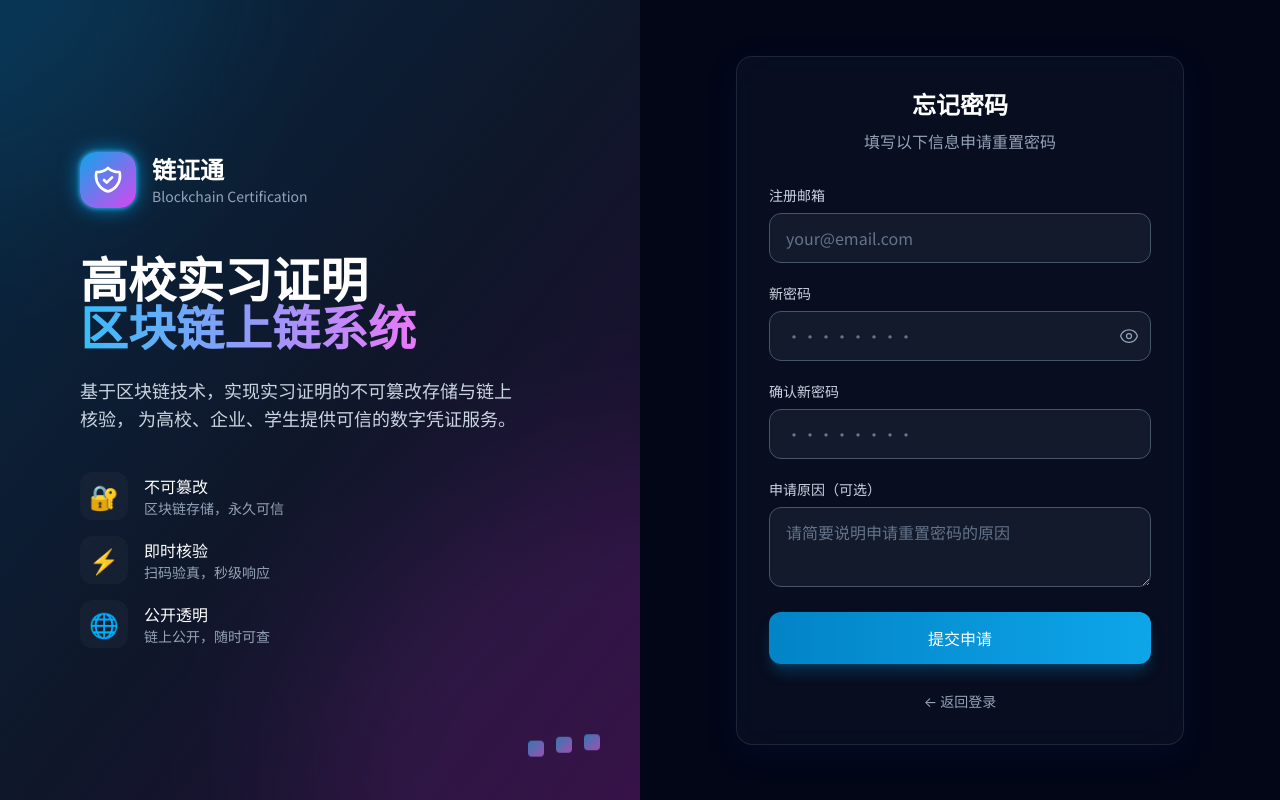
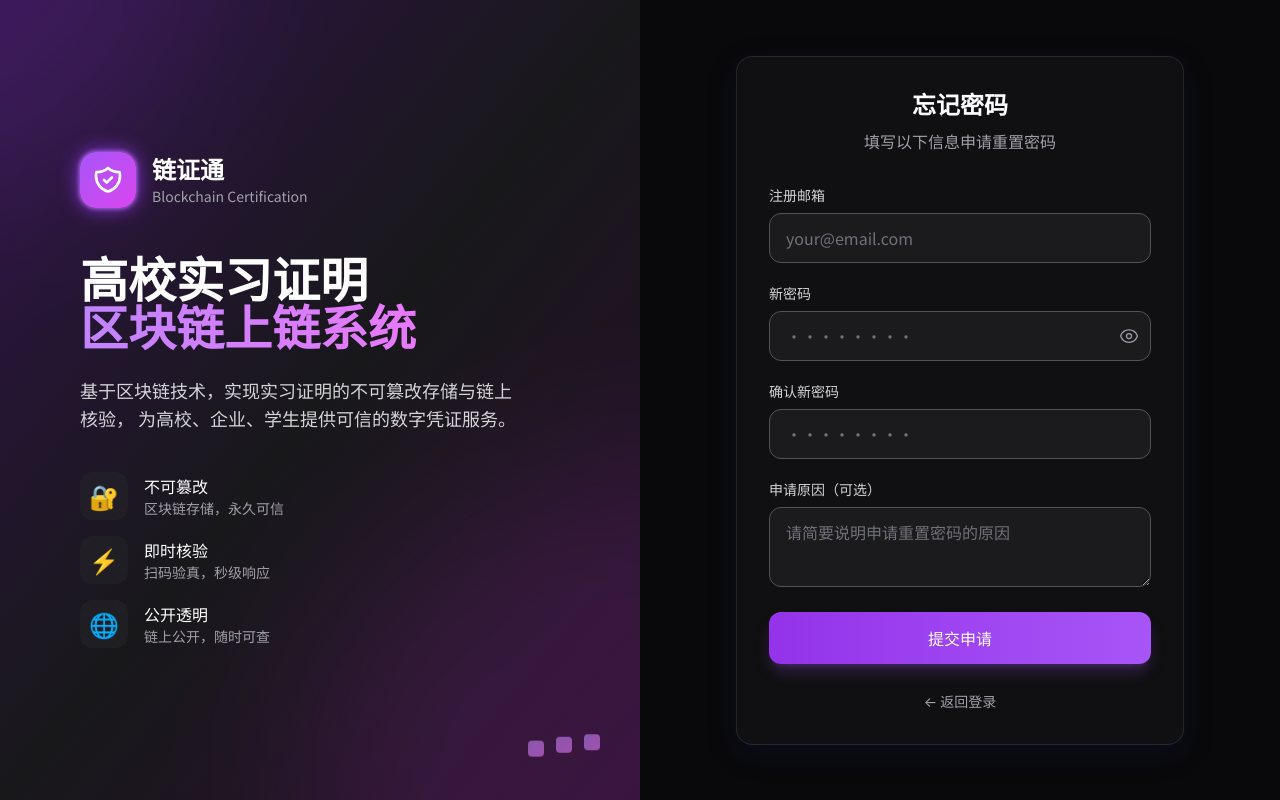
Before and after one commit to AyouTommy/intern-cert-blockchain, a React (Vite) app in the folder frontend/: page /forgot-password in a window 1280 px wide. Built offline with nearby package versions, Linux system fonts and the light colour scheme; no server answers.

Commit message:
feat: UI改造-紫色主题+删除搜索框+新favicon+更新年份

```diff
--- a/frontend/src/layouts/MainLayout.tsx
+++ b/frontend/src/layouts/MainLayout.tsx
@@ -141,19 +141,8 @@ export default function MainLayout() {
               <Bars3Icon className="w-6 h-6" />
             </button>
 
-            {/* Search placeholder */}
-            <div className="hidden md:block flex-1 max-w-md mx-4">
-              <div className="relative">
-                <input
-                  type="text"
-                  placeholder="搜索证明、学生、企业..."
-                  className="w-full px-4 py-2 pl-10 bg-dark-800/50 border border-dark-700 rounded-xl text-dark-100 placeholder:text-dark-500 focus:outline-none focus:border-primary-500"
-                />
-                <svg className="absolute left-3 top-1/2 -translate-y-1/2 w-4 h-4 text-dark-500" fill="none" stroke="currentColor" viewBox="0 0 24 24">
-                  <path strokeLinecap="round" strokeLinejoin="round" strokeWidth={2} d="M21 21l-6-6m2-5a7 7 0 11-14 0 7 7 0 0114 0z" />
-                </svg>
-              </div>
-            </div>
+            {/* Spacer for balance */}
+            <div className="hidden md:block flex-1" />
 
             {/* Notification Bell */}
             <NotificationBell />
--- a/frontend/src/pages/PublicVerifyPage.tsx
+++ b/frontend/src/pages/PublicVerifyPage.tsx
@@ -127,11 +127,10 @@ export default function PublicVerifyPage() {
           className="space-y-6"
         >
           {/* Status Banner */}
-          <div className={`glass-card p-8 text-center ${
-            result?.isValid
+          <div className={`glass-card p-8 text-center ${result?.isValid
               ? 'border border-emerald-500/30 bg-emerald-500/5'
               : 'border border-red-500/30 bg-red-500/5'
-          }`}>
+            }`}>
             {result?.isValid ? (
               <motion.div
                 initial={{ scale: 0 }}
@@ -359,7 +358,7 @@ export default function PublicVerifyPage() {
             高校实习证明上链系统 · 基于区块链技术的可信证明平台
           </p>
           <p className="text-dark-600 text-xs mt-2">
-            © 2024 链证通. All rights reserved.
+            © 2026 链证通. All rights reserved.
           </p>
         </motion.div>
       </div>
--- a/frontend/tailwind.config.js
+++ b/frontend/tailwind.config.js
@@ -8,17 +8,17 @@ export default {
     extend: {
       colors: {
         primary: {
-          50: '#f0f9ff',
-          100: '#e0f2fe',
-          200: '#bae6fd',
-          300: '#7dd3fc',
-          400: '#38bdf8',
-          500: '#0ea5e9',
-          600: '#0284c7',
-          700: '#0369a1',
-          800: '#075985',
-          900: '#0c4a6e',
-          950: '#082f49',
+          50: '#faf5ff',
+          100: '#f3e8ff',
+          200: '#e9d5ff',
+          300: '#d8b4fe',
+          400: '#c084fc',
+          500: '#a855f7',
+          600: '#9333ea',
+          700: '#7c3aed',
+          800: '#6b21a8',
+          900: '#581c87',
+          950: '#3b0764',
         },
         accent: {
           50: '#fdf4ff',
@@ -34,17 +34,17 @@ export default {
           950: '#4a044e',
         },
         dark: {
-          50: '#f8fafc',
-          100: '#f1f5f9',
-          200: '#e2e8f0',
-          300: '#cbd5e1',
-          400: '#94a3b8',
-          500: '#64748b',
-          600: '#475569',
-          700: '#334155',
-          800: '#1e293b',
-          900: '#0f172a',
-          950: '#020617',
+          50: '#fafafa',
+          100: '#f4f4f5',
+          200: '#e4e4e7',
+          300: '#d4d4d8',
+          400: '#a1a1aa',
+          500: '#71717a',
+          600: '#52525b',
+          700: '#3f3f46',
+          800: '#27272a',
+          900: '#18181b',
+          950: '#09090b',
         },
       },
       fontFamily: {
```
Also changed, not shown: frontend/public/favicon.svg.
